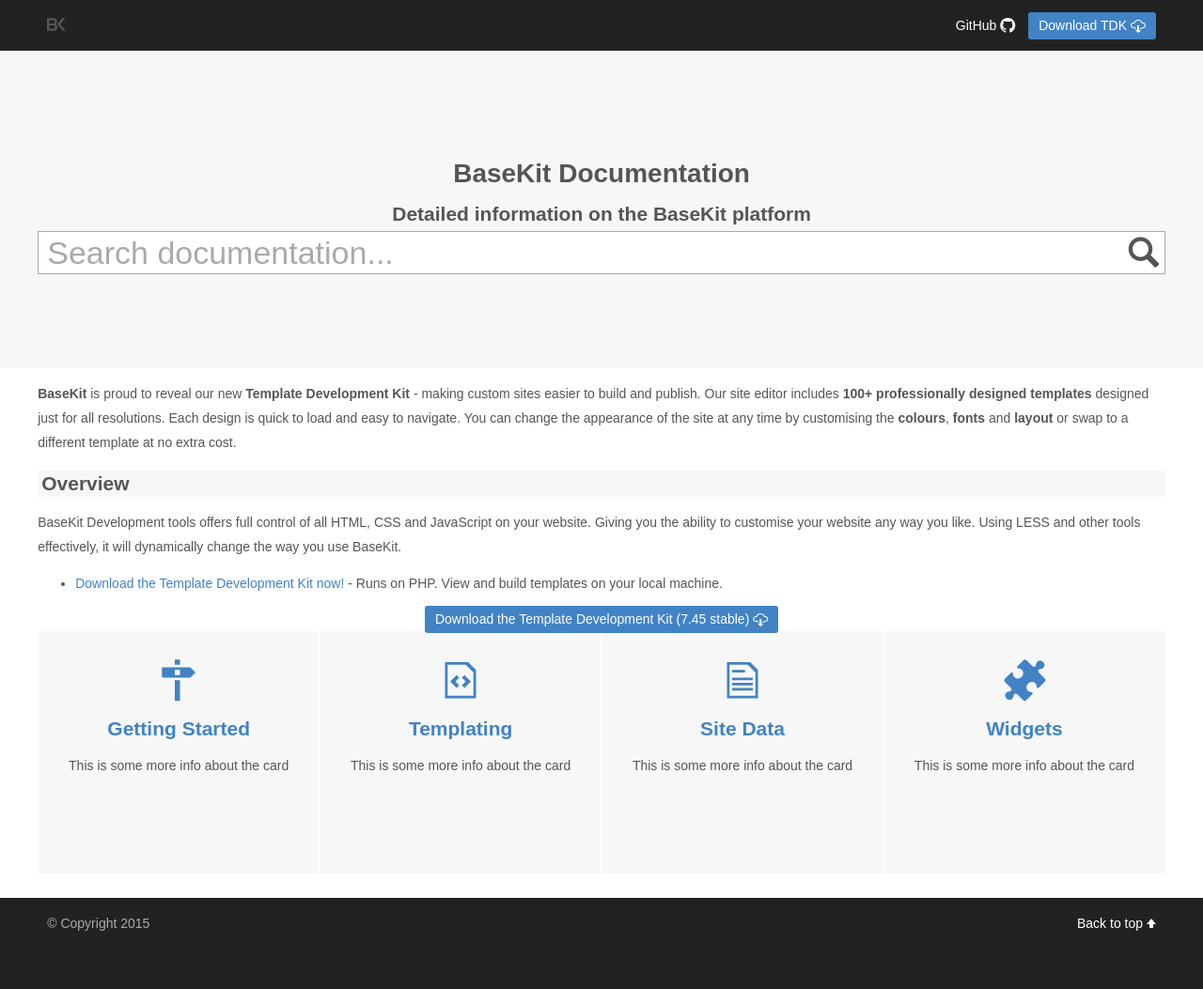
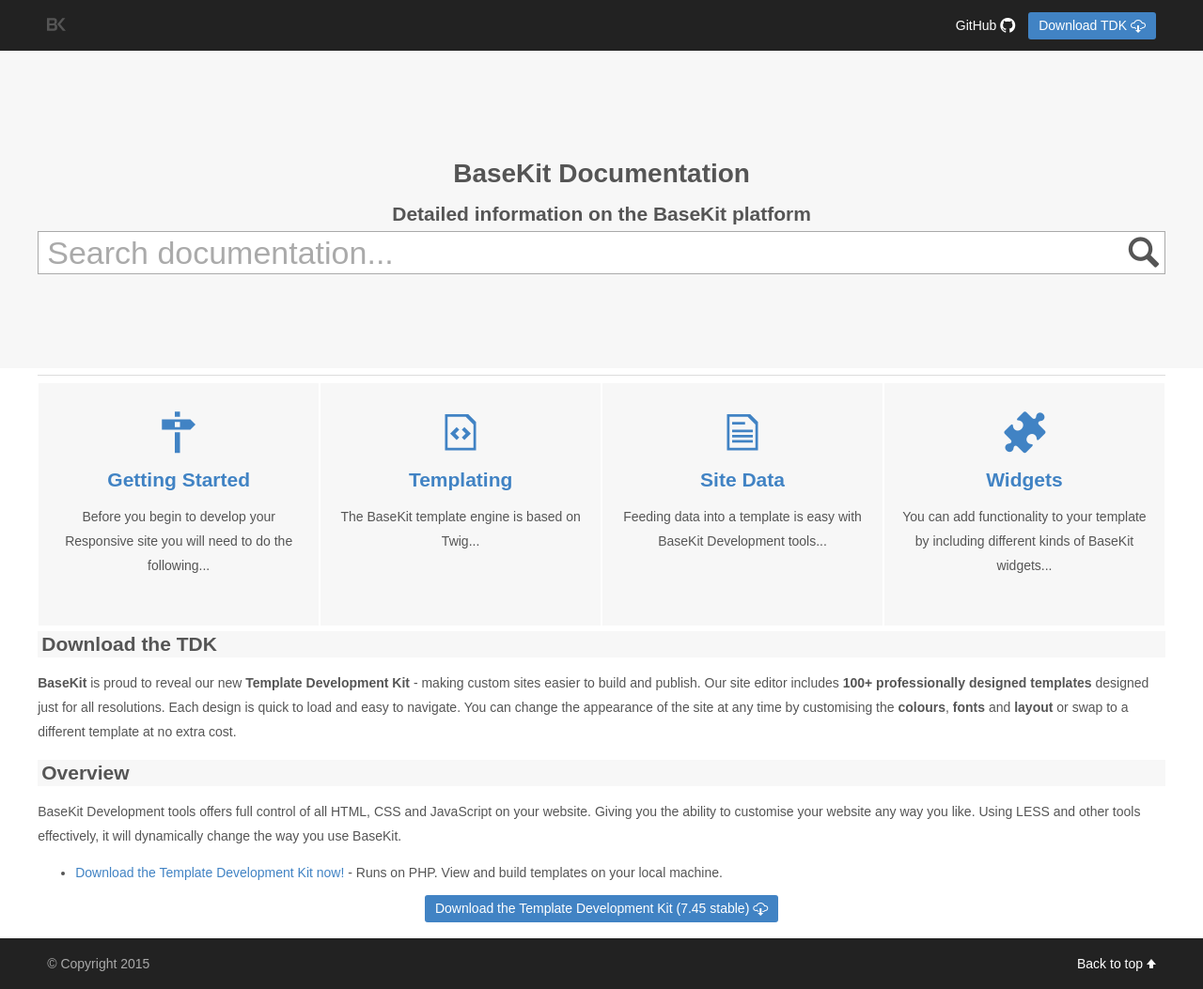
Before and after one commit to rusic/documentation, a Jekyll site: the page built from index.md, in a window 1280 px wide. Shown: the whole page at 94% size. Built offline with Jekyll 4.4.1, drawn with Linux system fonts in a browser that asks for light colours; before the commit the page ends 1010 px from its top, so only the background shows below that.

Commit message:
Edits content to better suit homepage design

```diff
--- a/index.md
+++ b/index.md
@@ -1,7 +1,19 @@
 ---
 layout: feature
-title: Introduction
+title: Welcome
 ---
+
+---
+
+{% include featurecard.html title="Getting Started" link="/getting-started/" icon="milestone" content="Before you begin to develop your Responsive site you will need to do the following..." %}
+
+{% include featurecard.html title="Templating" link="/templating/twig/" icon="file-code" content="The BaseKit template engine is based on Twig..." %}
+
+{% include featurecard.html title="Site Data" link="/data/" icon="file-text" content="Feeding data into a template is easy with BaseKit Development tools..." %}
+
+{% include featurecard.html title="Widgets" link="/widgets/" icon="puzzle" content="You can add functionality to your template by including different kinds of BaseKit widgets..." %}
+
+## Download the TDK
 
 **BaseKit** is proud to reveal our new **Template Development Kit** - making custom sites easier to build and publish. Our site editor includes **100+ professionally designed templates** designed just for all resolutions. Each design is quick to load and easy to navigate. You can change the appearance of the site at any time by customising the **colours**, **fonts** and **layout** or swap to a different template at no extra cost.
 
@@ -12,12 +24,3 @@ BaseKit Development tools offers full control of all HTML, CSS and JavaScript on
 * [Download the Template Development Kit now!](/getting-started/local-development/) - Runs on PHP. View and build templates on your local machine.
 
 {% include buttoncenter.html link="http://goo.gl/DqoGhX" text="Download the Template Development Kit (7.45 stable)" icon="cloud-download" %}
-
-
-{% include featurecard.html title="Getting Started" link="/getting-started/" icon="milestone" content="This is some more info about the card" %}
-
-{% include featurecard.html title="Templating" link="/templating/twig/" icon="file-code" content="This is some more info about the card" %}
-
-{% include featurecard.html title="Site Data" link="/data/" icon="file-text" content="This is some more info about the card" %}
-
-{% include featurecard.html title="Widgets" link="/widgets/" icon="puzzle" content="This is some more info about the card" %}
```
